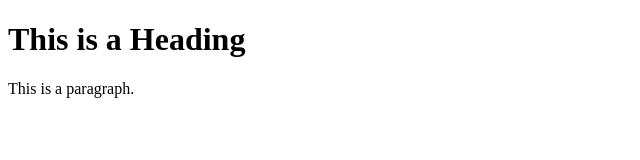
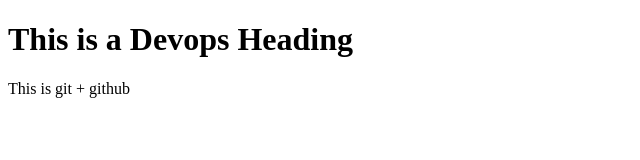
Before and after one commit to TechWithKhanam/Project-Bank-1305, a plain HTML site: page index.html in a window 1280 px wide. Shown: the whole page, without its empty margins (0-640 px from the left). Drawn offline with Linux system fonts and the light colour scheme.

Commit message:
index.html modified by dev Rahul , Virginia location

```diff
--- a/index.html
+++ b/index.html
@@ -5,8 +5,8 @@
 </head>
 <body>
 
-<h1>This is a Heading</h1>
-<p>This is a paragraph.</p>
+<h1>This is a Devops Heading</h1>
+<p>This is git + github</p>
 
 </body>
 </html>
```
